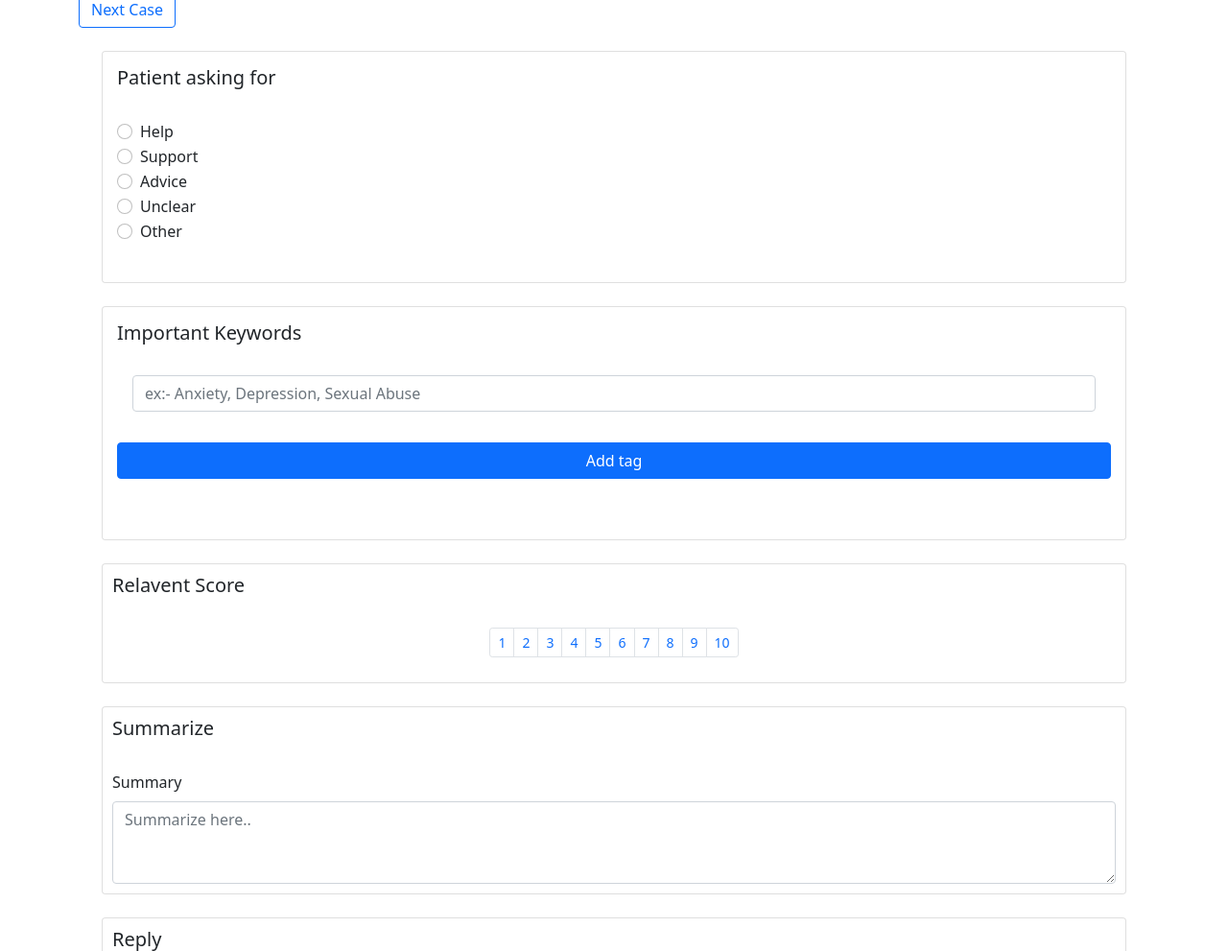
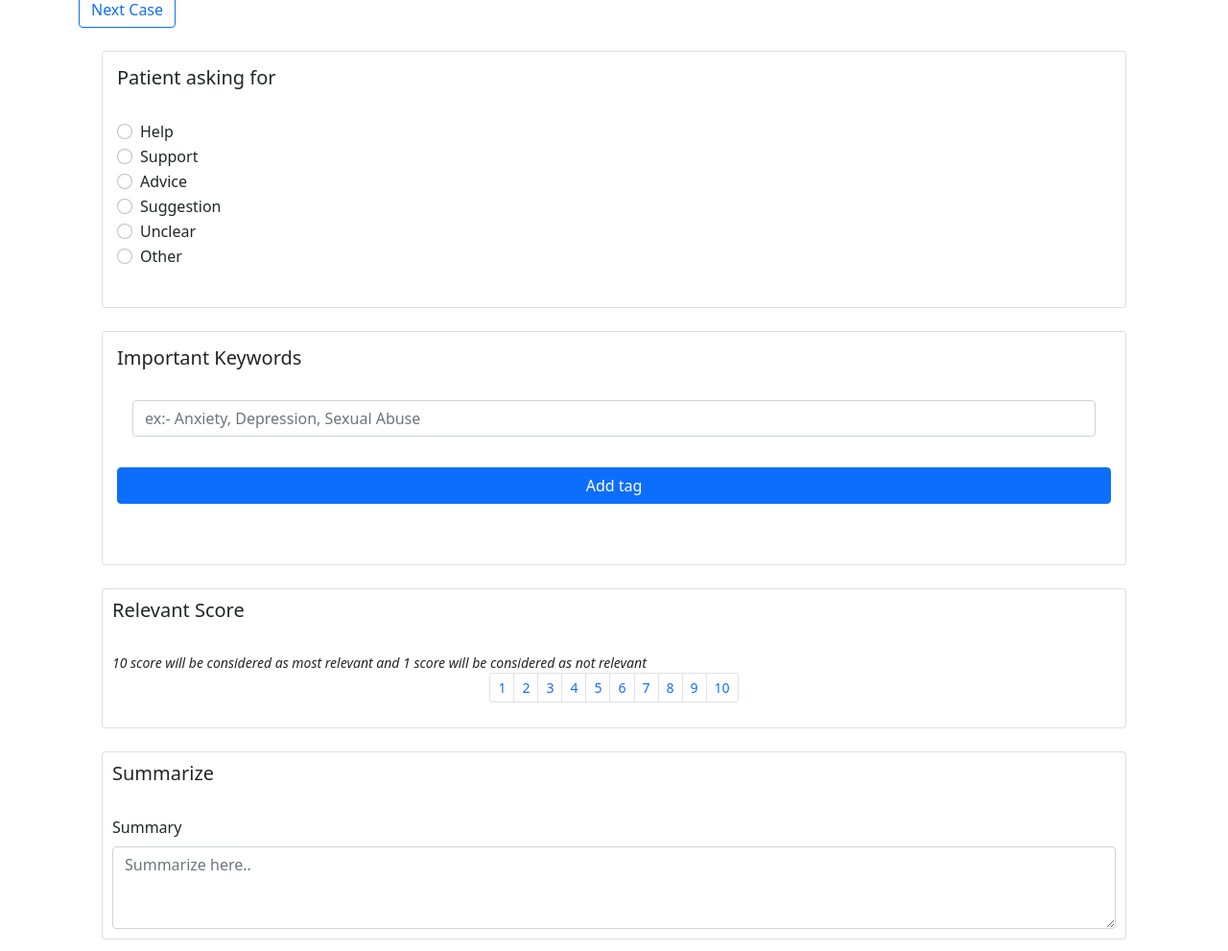
Before and after one commit to AbdulSamadFarshori/project_3001, a Django app: template templates/website/cases.html in a window 1280 px wide. Shown: the part 185-1176 px from the top of the page at 96% size. Run offline with Django 3.2, Linux system fonts and the light colour scheme; the template is opened without the code that fills it, so the values that code supplies are empty; some libraries are stand-ins or nearby versions.

Commit message:
change in case template

```diff
--- a/templates/website/cases.html
+++ b/templates/website/cases.html
@@ -240,6 +240,12 @@ function submitForm(){
                       </label>
                     </div>
                     <div class="form-check">
+                      <input class="form-check-input" type="radio" name="flexRadioDefault" id="suggestion" value="suggestion">
+                      <label class="form-check-label" for="flexRadioDefault2">
+                        Suggestion
+                      </label>
+                    </div>
+                    <div class="form-check">
                       <input class="form-check-input" type="radio" name="flexRadioDefault" id="unclear" value="unclear">
                       <label class="form-check-label" for="flexRadioDefault2">
                         Unclear
@@ -286,8 +292,9 @@ function submitForm(){
               <div class="row align-items-center h-100">
                 <div class="col-12">
                   <div class="card h-100 justify-content-center" style="padding: 10px;">
-                    <h5>Relavent Score</h5>
+                    <h5>Relevant Score</h5>
                     <br>
+                    <small><i>10 score will be considered as most relevant and 1 score will be considered as not relevant</i></small>
                     <nav aria-label="Page navigation example">
                     <ul class="pagination pagination-sm justify-content-center" id="scale">
                       <li class="page-item" value = 1><a class="page-link">1</a></li>
```
